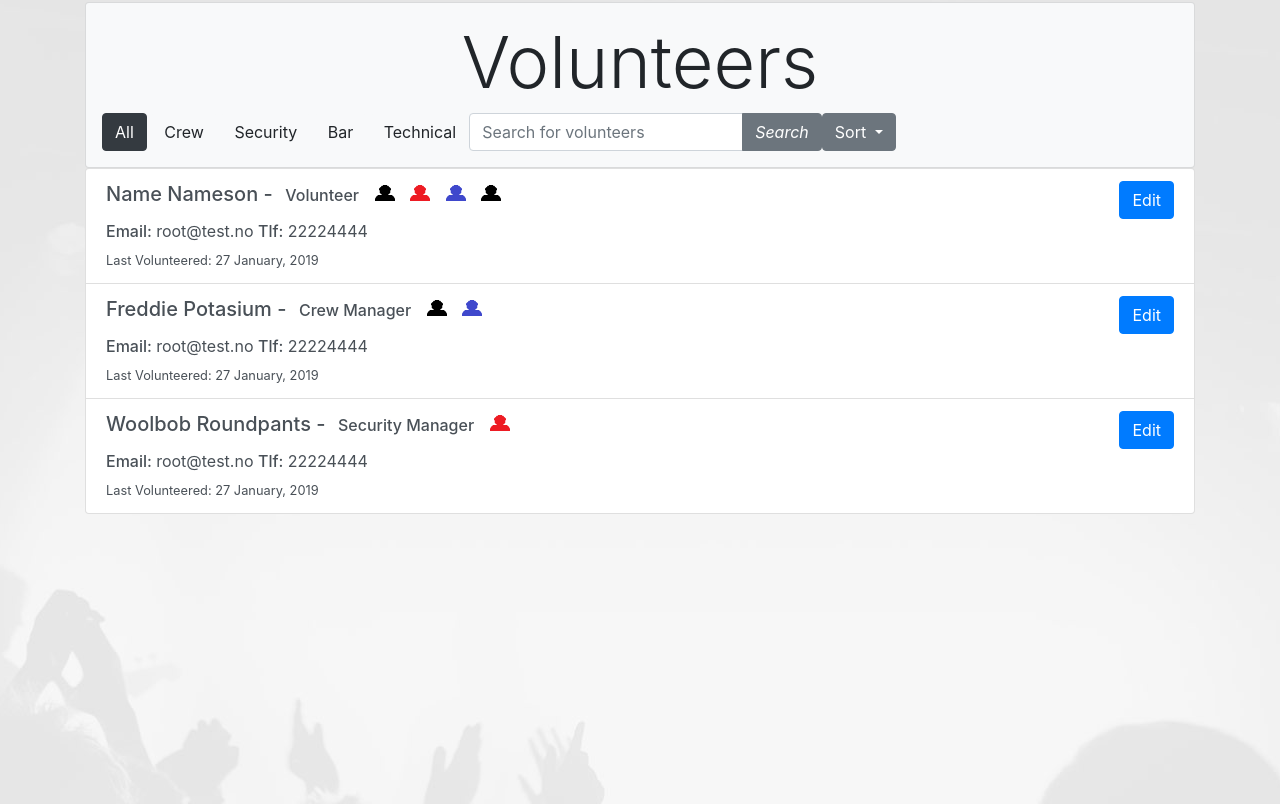
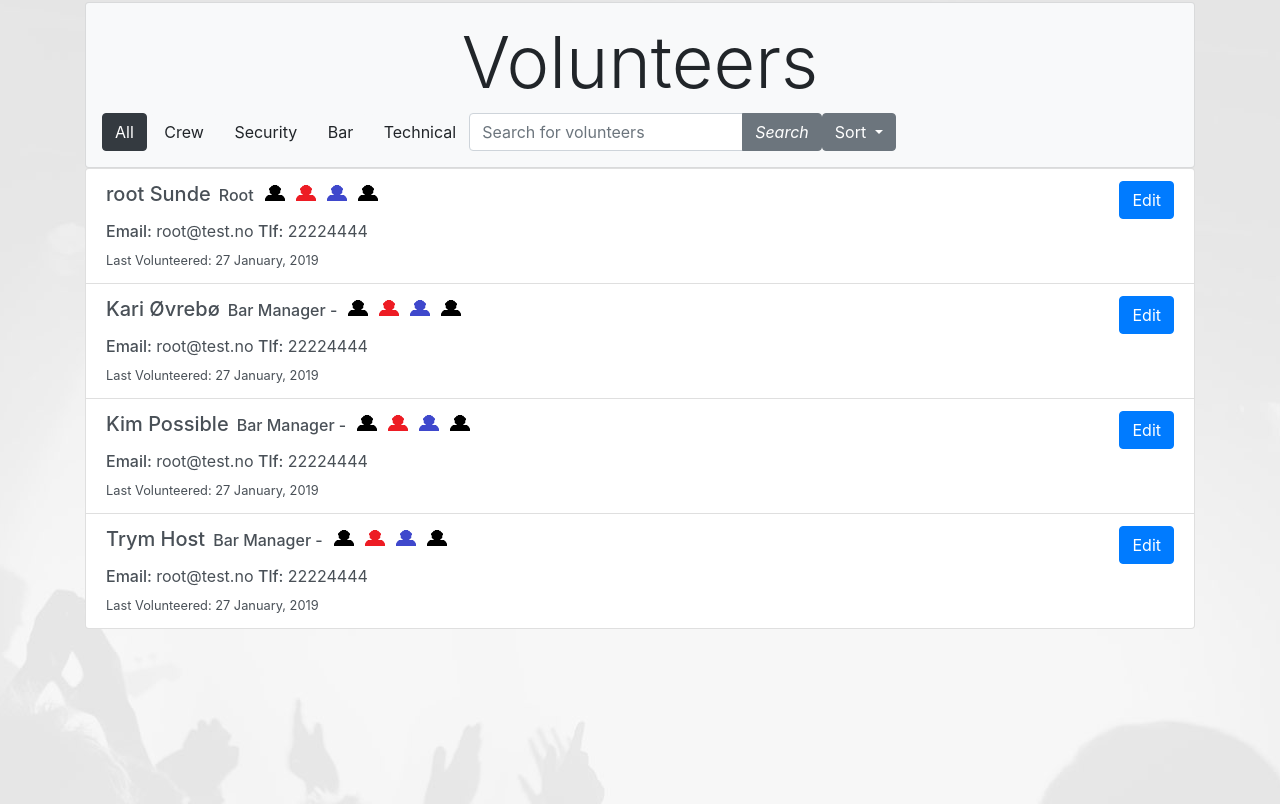
Before and after one commit to LarsStianF/KroaApplikasjon, a PHP site: page /admin/people.php in a window 1280 px wide. Shown: the part 104-909 px from the top of the page. Run offline with PHP 8.4, Linux system fonts and the light colour scheme; data comes from the database, SQL or seed files in the repository; some libraries are stand-ins or nearby versions.

Commit message:
Update people.php

```diff
--- a/admin/people.php
+++ b/admin/people.php
@@ -1,6 +1,7 @@
 <?php
 include 'rsc/imports/php/components/admin_head.php';
 include 'rsc/imports/php/components/admin_header.php';
+include 'dbcon.php';
 
 ?>
 
@@ -47,22 +48,57 @@ include 'rsc/imports/php/components/admin_header.php';
 
 
         <div class="list-group list-people">
-                <a href="#" class="list-group-item list-group-item-action flex-column align-items-start">
-                    <div class="d-flex w-100 justify-content-between">
-                        <ul class="list-inline ">
-                            <li class="list-inline-item "><h5 class="mb-1">Name Nameson - </h5></li>
-                            <li class="list-inline-item "><h6 class="mb-1">Volunteer</h6></li>
-                            <li class="list-inline-item " ><img class="man-icon" src="../rsc/img/man_black.png" alt=""> </li>
-                            <li class="list-inline-item " ><img class="man-icon" src="../rsc/img/man_red.png" alt=""> </li>
-                            <li class="list-inline-item " ><img class="man-icon" src="../rsc/img/man_blue.png" alt=""> </li>
-                            <li class="list-inline-item " ><img class="man-icon" src="../rsc/img/man_black.png" alt=""> </li>
-                        </ul>
-                        <button class="btn btn-primary" type="submit">Edit</button>
-                    </div>
-                    <p class="mb-1"><span class="h6">Email: </span>root@test.no       <span class="h6">Tlf: </span>22224444</p>
-                    <small>Last Volunteered: 27 January, 2019</small>
-                </a>
 
+
+
+            <?php
+
+            $sql = 'SELECT * FROM Volunteer';
+            $result = mysqli_query($con, $sql);
+            $numrow = mysqli_num_rows($result);
+
+            while ($row = mysqli_fetch_array($result)) {
+                $tempQuery = "SELECT * FROM user_type WHERE " . $row['user_type'] . " = ID";
+                $tempRes = mysqli_query($con,$tempQuery);
+                $tempRow = mysqli_fetch_array($tempRes);
+
+                echo '<a href="#" class="list-group-item list-group-item-action flex-column align-items-start">';
+                echo '<div class="d-flex w-100 justify-content-between">';
+                echo '<ul class="list-inline ">';
+                echo '<li class="list-inline-item "><h5 class="mb-1">';
+                echo $row['Firstname'] . ' ' . $row['Lastname'];
+                echo '</h5></li>';
+                echo '<li class="list-inline-item "><h6 class="mb-1">';
+                if ($row['user_type'] == '5') {
+                    $tempQuery = "SELECT * FROM manager, crew_type WHERE " . $row['ID'] . " = vol_ID";
+                    $tempRes = mysqli_query($con,$tempQuery);
+                    $tempRow = mysqli_fetch_array($tempRes);
+
+                    echo $tempRow['type'] . ' Manager - ';
+
+
+                }else{
+                    echo $tempRow['user_type'];
+                }
+
+
+                echo '</h6></li>';
+                echo '<li class="list-inline-item " ><img class="man-icon" src="../rsc/img/man_black.png" alt=""> </li>';
+                echo '<li class="list-inline-item " ><img class="man-icon" src="../rsc/img/man_red.png" alt=""> </li>';
+                echo '<li class="list-inline-item " ><img class="man-icon" src="../rsc/img/man_blue.png" alt=""> </li>';
+                echo '<li class="list-inline-item " ><img class="man-icon" src="../rsc/img/man_black.png" alt=""> </li>';
+                echo '</ul>';
+                echo '<button class="btn btn-primary" type="submit">Edit</button>';
+                echo '</div>';
+                echo '<p class="mb-1"><span class="h6">Email: </span>root@test.no       <span class="h6">Tlf: </span>22224444</p>';
+                echo ' <small>Last Volunteered: 27 January, 2019</small>';
+                echo '</a>';
+            }
+
+
+?>
+
+            <!--
                 <a href="#" class="list-group-item list-group-item-action flex-column align-items-start">
                     <div class="d-flex w-100 justify-content-between">
                         <ul class="list-inline ">
@@ -90,6 +126,8 @@ include 'rsc/imports/php/components/admin_header.php';
                     <p class="mb-1"><span class="h6">Email: </span>root@test.no       <span class="h6">Tlf: </span>22224444</p>
                     <small>Last Volunteered: 27 January, 2019</small>
                 </a>
+
+                -->
             </div>
 
 
```
